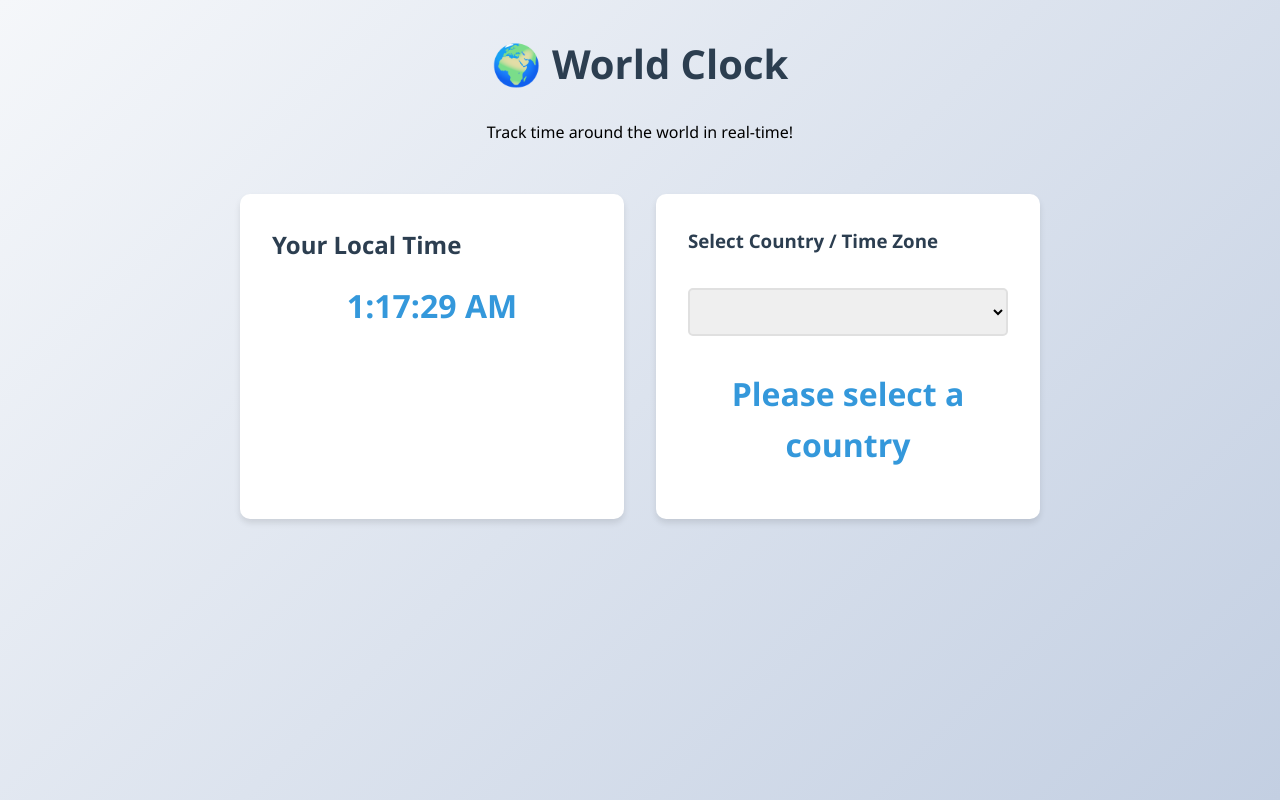
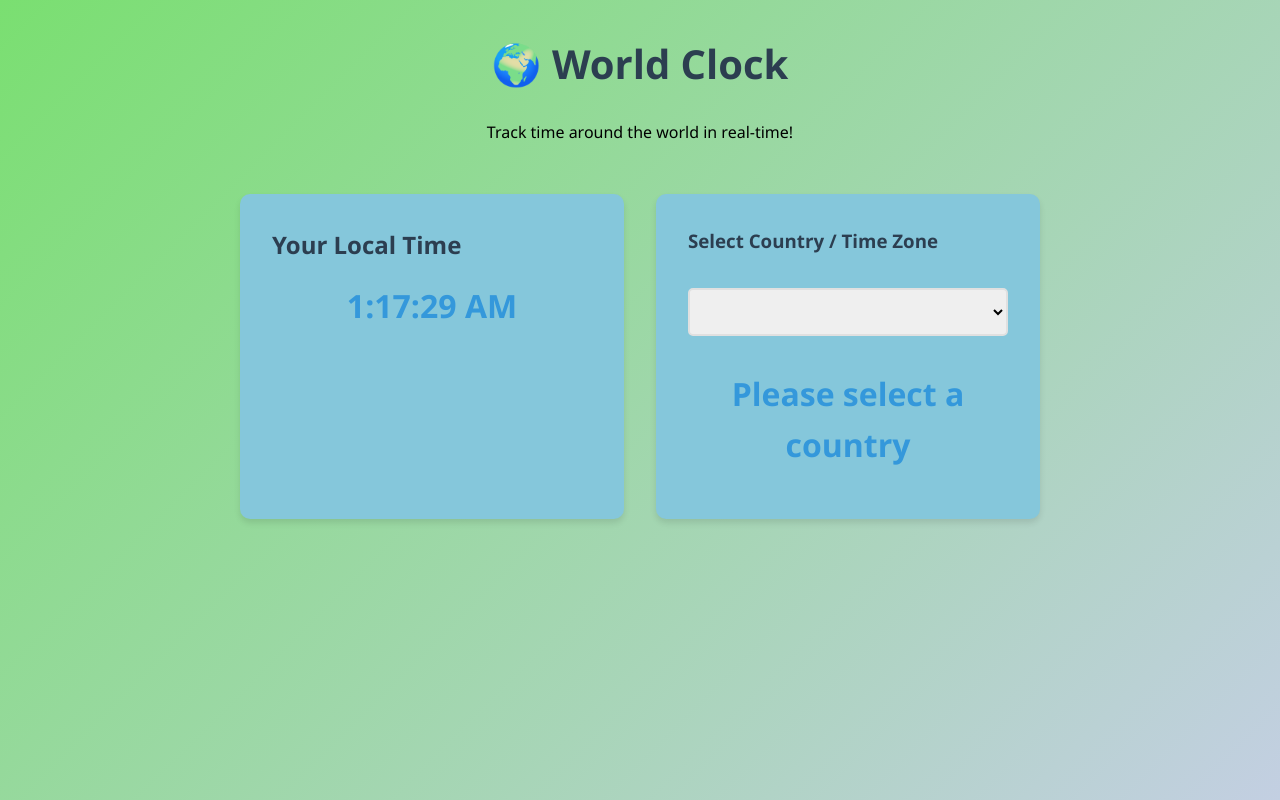
Before and after one commit to GovindJangid75/timezonetracker, a plain HTML site: page index.html in a window 1280 px wide. Drawn offline with Linux system fonts and the light colour scheme.

Commit message:
Update styles.css

```diff
--- a/styles.css
+++ b/styles.css
@@ -7,7 +7,7 @@
 body {
     font-family: 'Segoe UI', Tahoma, Geneva, Verdana, sans-serif;
     line-height: 1.6;
-    background: linear-gradient(135deg, #f5f7fa 0%, #c3cfe2 100%);
+    background: linear-gradient(135deg, #7adf71 0%, #c3cfe2 100%);
     min-height: 100vh;
 }
 
@@ -56,7 +56,7 @@ main {
 }
 
 .time-display, .time-zone-selector {
-    background: white;
+    background: rgb(133, 199, 219);
     padding: 2rem;
     border-radius: 10px;
     box-shadow: 0 4px 6px rgba(0, 0, 0, 0.1);
@@ -96,3 +96,8 @@ select:focus {
         grid-template-columns: 1fr 1fr;
     }
 }
+
+select {
+    max-height: 300px;
+    overflow-y: auto;
+}
```
